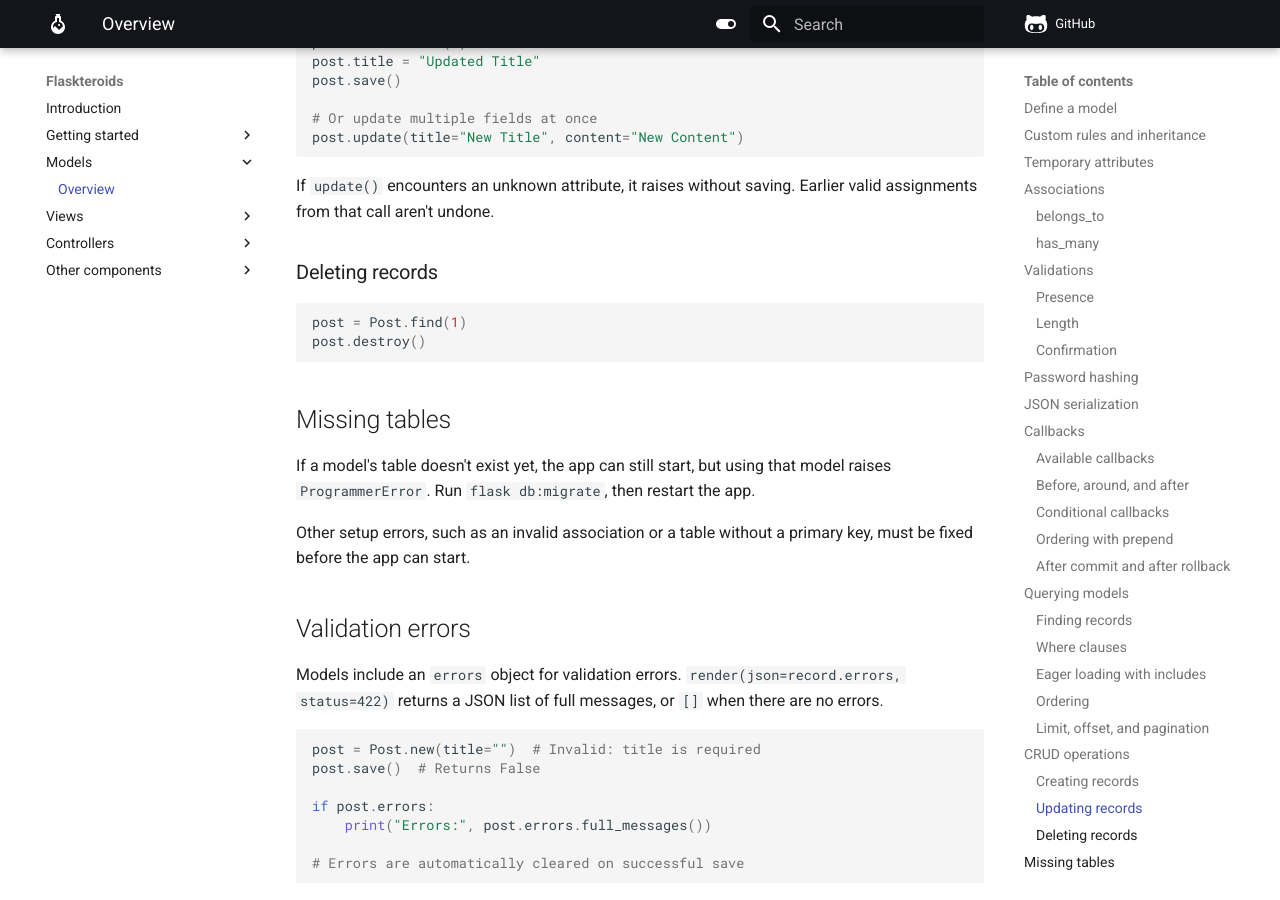
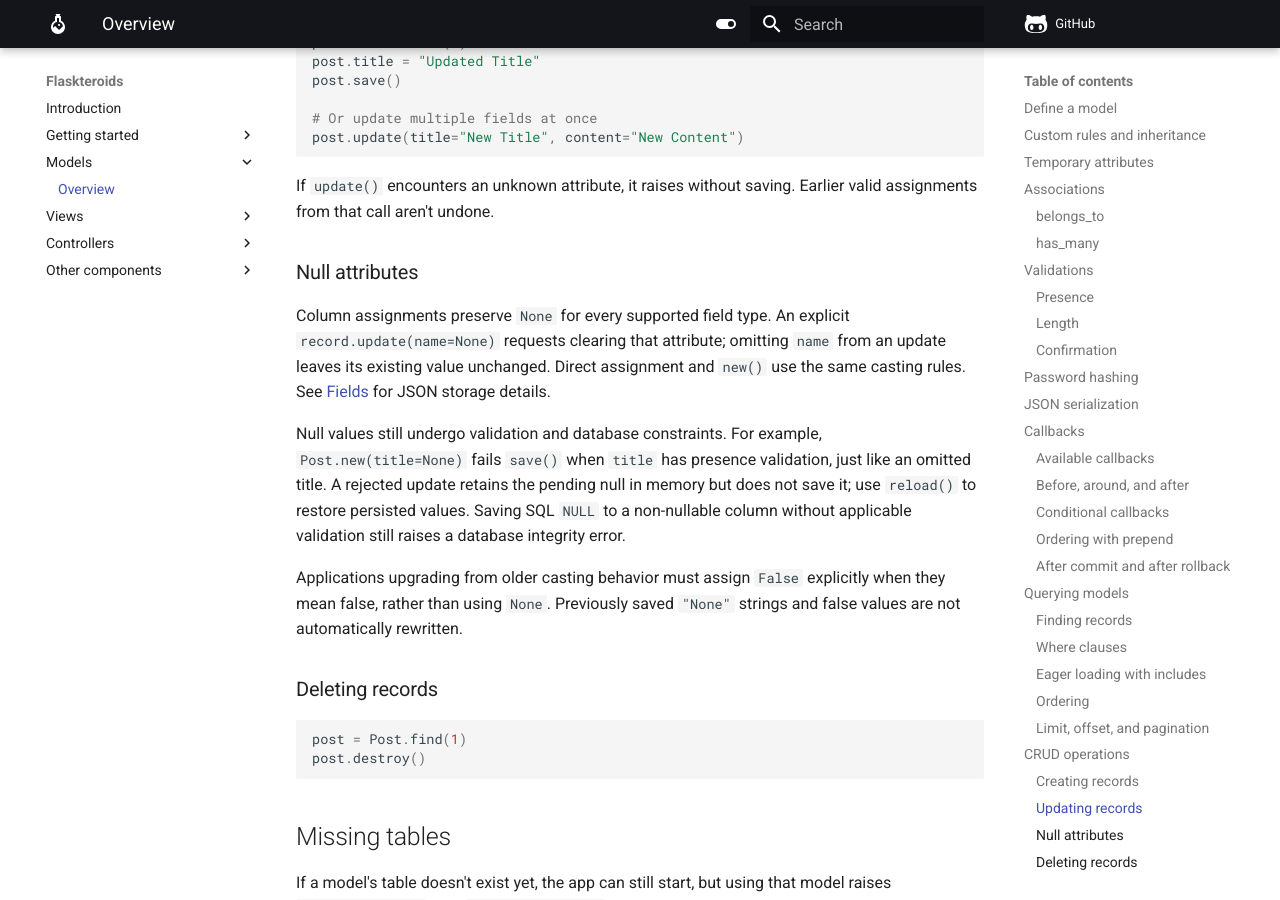
Before and after one commit to nullco/flaskteroids, an MkDocs documentation site: the page built from docs/models/index.md, in a window 1280 px wide and 900 px high, scrolled down 10773 px. Built offline with MkDocs 1.6.1 and Material for MkDocs 9.7.7, drawn with Linux system fonts in a browser that asks for light colours; comment, search, counter and statistics services are not loaded.

Commit message:
fix(fields)!: preserve null values during model casting
BREAKING CHANGE: Boolean None now remains null instead of becoming False. String and text nulls no longer become literal text; numeric and JSON nulls no longer raise conversion errors.

````diff
--- a/docs/models/index.md
+++ b/docs/models/index.md
@@ -511,6 +511,25 @@ post.update(title="New Title", content="New Content")
 If `update()` encounters an unknown attribute, it raises without saving. Earlier
 valid assignments from that call aren't undone.
 
+### Null attributes
+
+Column assignments preserve `None` for every supported field type. An explicit
+`record.update(name=None)` requests clearing that attribute; omitting `name` from
+an update leaves its existing value unchanged. Direct assignment and `new()` use
+the same casting rules. See [Fields](../other/fields.md#null-values) for JSON
+storage details.
+
+Null values still undergo validation and database constraints. For example,
+`Post.new(title=None)` fails `save()` when `title` has presence validation, just
+like an omitted title. A rejected update retains the pending null in memory but
+does not save it; use `reload()` to restore persisted values. Saving SQL `NULL`
+to a non-nullable column without applicable validation still raises a database
+integrity error.
+
+Applications upgrading from older casting behavior must assign `False`
+explicitly when they mean false, rather than using `None`. Previously saved
+`"None"` strings and false values are not automatically rewritten.
+
 ### Deleting records
 
 ```python
````
Also changed, not shown: CHANGELOG.md (+8 -0 lines), docs/other/fields.md (+17 -0 lines), 4 other files.
